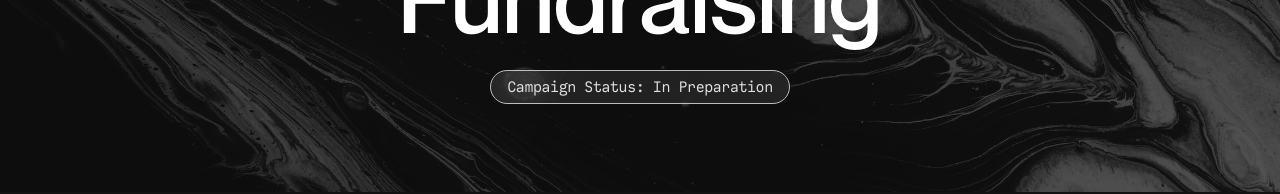
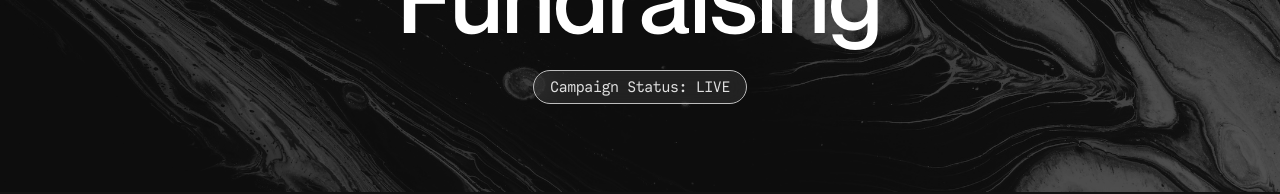
Before and after one commit to intrinsic-labs/latent-spaces-web, a Next.js app in the folder next-js/: page /fundraising in a window 1280 px wide. Shown: the part 162-356 px from the top of the page. Built offline with nearby package versions, Linux system fonts and the light colour scheme; no server answers; the database is empty.

Commit message:
update campaign

```diff
--- a/next-js/src/components/latent-spaces/FAQ.tsx
+++ b/next-js/src/components/latent-spaces/FAQ.tsx
@@ -59,7 +59,7 @@ const faqData = [
   },
   {
     question: "When will the beta be available?",
-    answer: "We're aiming to launch the first public beta of Latent Spaces in Summer 2025, provided we reach our fundraising goals. Development timelines may adjust based on funding and development progress."
+    answer: "We're aiming to launch the first public beta of Latent Spaces mid-late Summer 2025, provided we reach our fundraising goals. Development timelines may adjust based on funding and development progress."
   },
   {
     question: "How will the funds be used?",
--- a/next-js/src/components/latent-spaces/FundraisingHeader.tsx
+++ b/next-js/src/components/latent-spaces/FundraisingHeader.tsx
@@ -61,7 +61,7 @@ const FundraisingHeader = () => {
             className="flex flex-wrap items-center gap-5 mb-10 justify-center"
           >
             <div className="text-md font-calling-code text-neutral-300 border border-neutral-400 rounded-full px-4 py-1 bg-neutral-300/10 backdrop-blur-md">
-              Campaign Status: In Preparation
+              Campaign Status: LIVE
             </div>
           </motion.div>
         </div>
```
